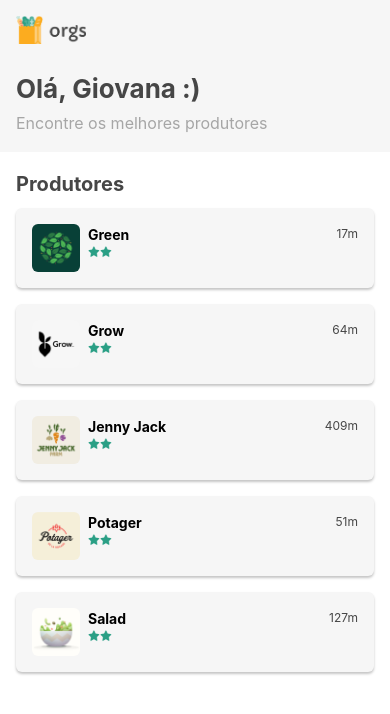
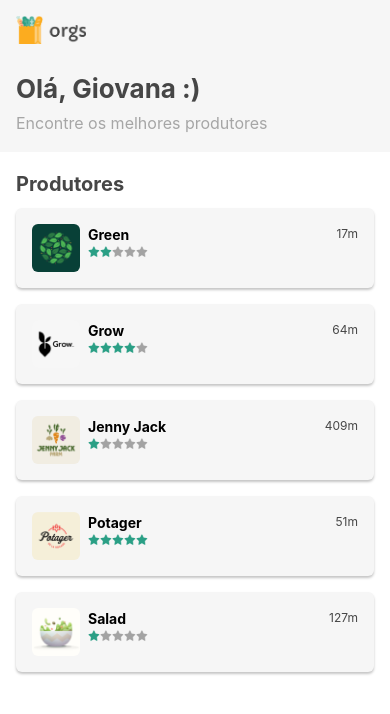
Before and after one commit to giovanafg/Alura-React-Native-Criando-Hooks, a React Native app: screen / in a window 390 px wide. Shown: the top 714 px of the page. Built offline with nearby package versions, Linux system fonts and the light colour scheme.

Commit message:
lista finalizada

```diff
--- /dev/null
+++ b/src/componentes/Estrela.js
@@ -0,0 +1,31 @@
+import React from "react";
+import { TouchableOpacity, Image, StyleSheet } from "react-native";
+
+import estrela from '../../assets/estrela.png';
+import estrelaCinza from '../../assets/estrelaCinza.png'
+
+export default function Estrela({onPress, desabilitada = true, preenchida, grande = false}){
+    const estilos = estilosFuncao(grande);
+
+    const getImagem = () => {
+        if (preenchida) {
+            return estrela;
+        }
+        return estrelaCinza;
+    }
+
+    return <TouchableOpacity
+                onPress={onPress}
+                disabled={desabilitada}
+                >
+                <Image source={getImagem()} style={estilos.estrela}/>
+        </TouchableOpacity>
+}
+
+/**ESTILOS */
+const estilosFuncao = (grande) => StyleSheet.create({
+    estrela: {
+        width: grande ? 36 : 12,
+        height: grande ? 36 : 12
+    }
+})
--- a/src/componentes/Estrelas.js
+++ b/src/componentes/Estrelas.js
@@ -1,29 +1,42 @@
-import React from "react";
-import { View, Image, StyleSheet} from 'react-native';
+import React, { useState } from "react";
+import { View, StyleSheet } from 'react-native';
+import Estrela from "./Estrela";
 
-import estrela from '../../assets/estrela.png';
-import estrelaCinza from  '../../assets/estrelaCinza.png'
+
 
 export default function Estrelas({
     quantidade: quantidadeAntiga,
     editavel = false,
     grande = false,
 }) {
-    const estilos = estilosFuncao(grande);
-    return <View style={estilos.estrelas}>
-        <Image style={estilos.estrela} source={estrela} />
-        <Image style={estilos.estrela} source={estrela} />
+    const [quantidade, setQuantidade] = useState(quantidadeAntiga)
+
+    const RenderEstrelas = () => {
+        const listaEstrelas = [];
+        for (let i = 0; i < 5; i++){
+            listaEstrelas.push(
+                <Estrela
+                key={i}
+                onPress={() => setQuantidade(i + 1)}
+                desabilitada={!editavel}
+                preenchida={i < quantidade}
+                grande={grande}
+                />
+            );
+        }
+        return listaEstrelas;
+
+    }
+
+   return <View style={estilos.estrelas}>
+        <RenderEstrelas />
     </View>
 }
 
 /**ESTILOS */
-const estilosFuncao = (grande) => StyleSheet.create({
+const estilos =  StyleSheet.create({
     estrelas: {
         flexDirection: "row",
         marginRight: 2,
-    },
-    estrela: {
-        width: grande ? 36 : 12,
-        height: grande ? 36 : 12
     }
 })
--- a/src/telas/Home/componentes/Produtor.js
+++ b/src/telas/Home/componentes/Produtor.js
@@ -1,20 +1,29 @@
-import React from "react";
-import { View, Text, Image, StyleSheet } from 'react-native';
+import React, { useState } from "react";
+import { View, TouchableOpacity, Text, Image, StyleSheet } from 'react-native';
 
 import Estrelas from "../../../componentes/Estrelas";
 
 
 export default function Produtor({nome, imagem, distancia, estrelas}) {
-    return <View style={estilos.cartao}>
+    const [selecionado, setSelecionado ] = useState(false);
+
+    return <TouchableOpacity
+            style={estilos.cartao}
+            onPress={() => setSelecionado(!selecionado)}
+            >
         <Image style={estilos.imagem} source={imagem} accessibilityLabel={nome} />
         <View style={estilos.informacoes}>
             <View>
                 <Text style={estilos.nome}>{nome}</Text>
-                <Estrelas quantidade={estrelas}/>
+                <Estrelas
+                quantidade={estrelas}
+                editavel={selecionado}
+                grande={selecionado}
+                />
             </View>
             <Text style={estilos.distancia}>{distancia}</Text>
         </View>
-    </View>
+    </TouchableOpacity>
 }
 
 /**ESTILOS */
```
